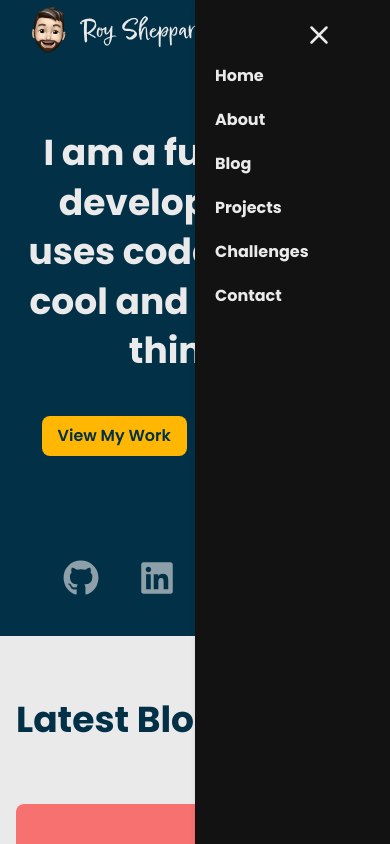
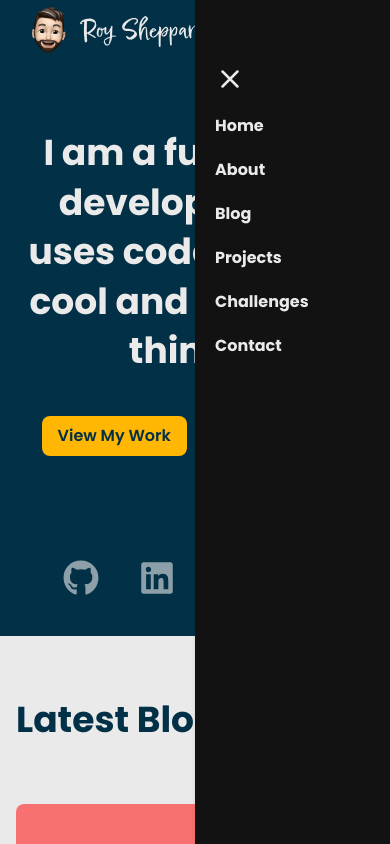
Before and after one commit to rsheppard-dev/portfolio, a Next.js app: page / in a window 390 px wide. Both pictures are taken after a click on the button 359 px from the left and 32 px from the top of the page. Shown: the top 844 px of the page. Built offline with nearby package versions, Linux system fonts and the light colour scheme.

Commit message:
fix mobile menu

```diff
--- a/components/MobileMenu.tsx
+++ b/components/MobileMenu.tsx
@@ -12,7 +12,7 @@ const MobileMenu = () => {
 			{({ open }) => (
 				<>
 					<Menu.Button className='md:hidden'>
-						<HiOutlineMenu title='Close Menu' className='text-3xl text-light' />
+						<HiOutlineMenu title='Open Menu' className='text-3xl text-light' />
 					</Menu.Button>
 
 					{open && (
@@ -24,9 +24,9 @@ const MobileMenu = () => {
 								animate={{ opacity: 1, translateX: 0 }}
 								className='bg-dark flex min-h-screen w-1/2 fixed shadow-md flex-col px-5 py-16 gap-5 font-primary font-bold text-light'
 							>
-								<Menu.Button className='absolute top-5 right-14'>
+								<Menu.Button>
 									<HiOutlineX
-										title='Open Menu'
+										title='Close Menu'
 										className='text-3xl text-light'
 									/>
 								</Menu.Button>
```
